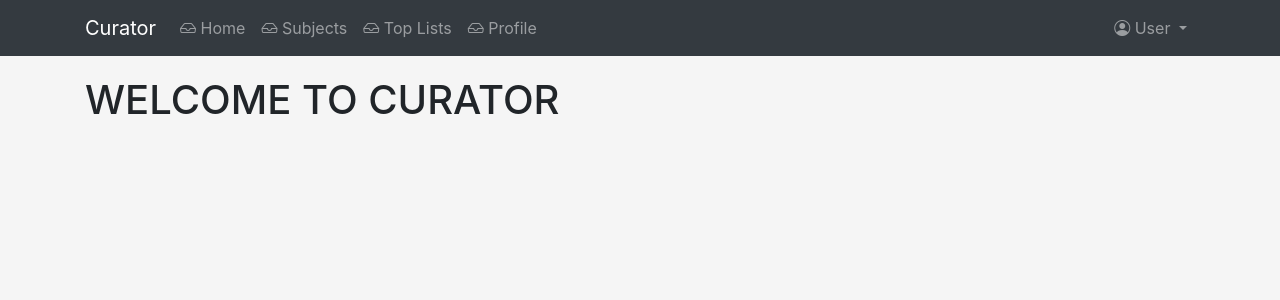
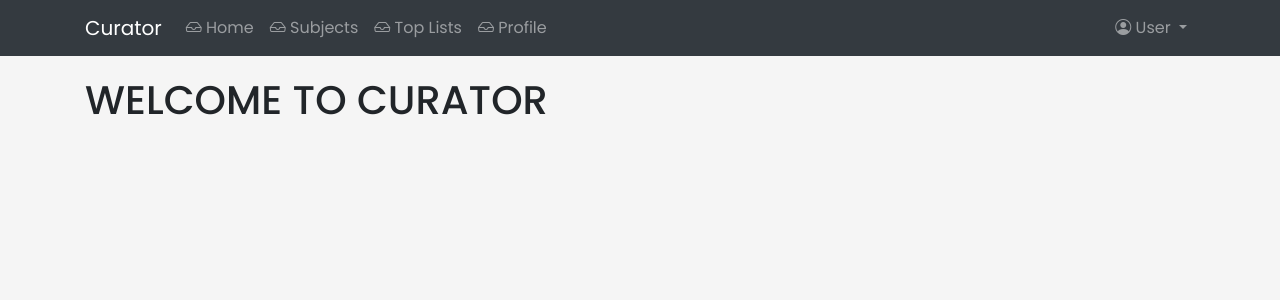
Before and after one commit to OpInCo-Community/curator, a Django app: page / in a window 1280 px wide. Shown: the top 300 px of the page. Run offline with Django 3.2, Linux system fonts and the light colour scheme; some libraries are stand-ins or nearby versions.

Commit message:
Added **Poppins** Font

```diff
--- a/static/style.css
+++ b/static/style.css
@@ -1,5 +1,6 @@
 *{
 	box-sizing: border-box;
+	font-family: 'Poppins', sans-serif;
 }
 a, a:hover, a:focus, a:active {
 	text-decoration: none;
--- a/templates/base.html
+++ b/templates/base.html
@@ -5,7 +5,10 @@
     <!-- Required meta tags -->
     <meta charset="utf-8">
     <meta name="viewport" content="width=device-width, initial-scale=1, shrink-to-fit=no">
-
+    <!-- Google Fonts-->
+    <link rel="preconnect" href="https://fonts.googleapis.com">
+<link rel="preconnect" href="https://fonts.gstatic.com" crossorigin>
+<link href="https://fonts.googleapis.com/css2?family=Poppins:ital,wght@0,100;0,200;0,300;0,400;0,500;0,800;1,300;1,700&display=swap" rel="stylesheet">
     <!-- Bootstrap CSS -->
     <link rel="stylesheet" href="https://maxcdn.bootstrapcdn.com/bootstrap/4.0.0/css/bootstrap.min.css"
         integrity="sha384-Gn5384xqQ1aoWXA+058RXPxPg6fy4IWvTNh0E263XmFcJlSAwiGgFAW/dAiS6JXm" crossorigin="anonymous">
```
